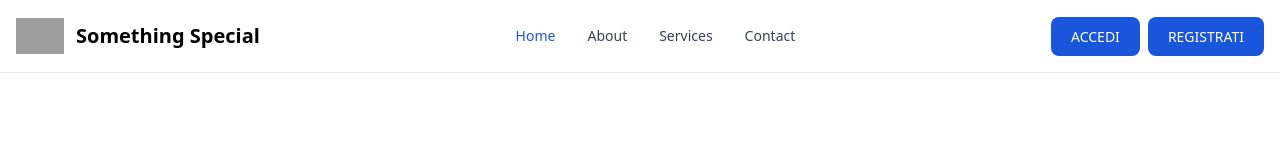
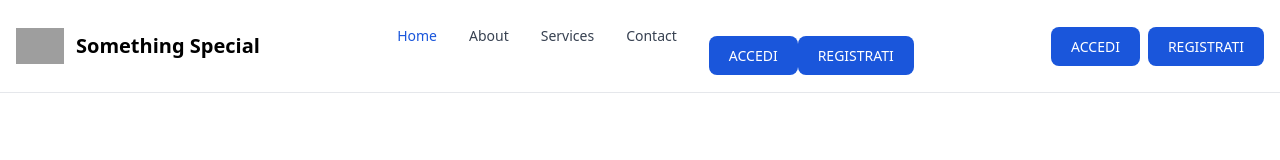
Before and after one commit to zatarra97/library, a React (Create React App) app: page / in a window 1280 px wide. Shown: the top 160 px of the page. Built offline with nearby package versions, Linux system fonts and the light colour scheme; grey boxes are pictures that could not be loaded.

Commit message:
Migliorata navbar per versione smartphone con differenziazzione tra login e logout

```diff
--- a/src/Components/Navbar.jsx
+++ b/src/Components/Navbar.jsx
@@ -73,11 +73,20 @@ function Navbar(){
       <li>
         <a href="www.google.it" className="block py-2 pl-3 pr-4 text-gray-700 rounded hover:bg-gray-100 md:hover:bg-transparent md:hover:text-blue-700 md:p-0 md:dark:hover:text-white dark:text-gray-400 dark:hover:bg-gray-700 dark:hover:text-white md:dark:hover:bg-transparent dark:border-gray-700">Contact</a>
       </li>
-      {!notLogged && (
+      {notLogged ?
+      <div class="flex mt-5">
         <li>
-          <a href="/auth/logout" className="block py-2 pl-3 pr-4 text-gray-700 rounded hover:bg-gray-100 md:hover:bg-transparent md:hover:text-blue-700 md:p-0 md:dark:hover:text-white dark:text-gray-400 dark:hover:bg-gray-700 dark:hover:text-white md:dark:hover:bg-transparent dark:border-gray-700">Esci</a>
+          <a href="/auth/login" className="cta primary">Accedi</a>
         </li>
-      )}
+        <li>
+          <a href="/auth/registrati" className="cta primary">Registrati</a>
+        </li>
+      </div>
+      :
+      <li>
+        <a href="/auth/logout" className="block py-2 pl-3 pr-4 text-gray-700 rounded hover:bg-gray-100 md:hover:bg-transparent md:hover:text-blue-700 md:p-0 md:dark:hover:text-white dark:text-gray-400 dark:hover:bg-gray-700 dark:hover:text-white md:dark:hover:bg-transparent dark:border-gray-700">Esci</a>
+      </li>
+      }
     </ul>
   </div>
   </div>
```
